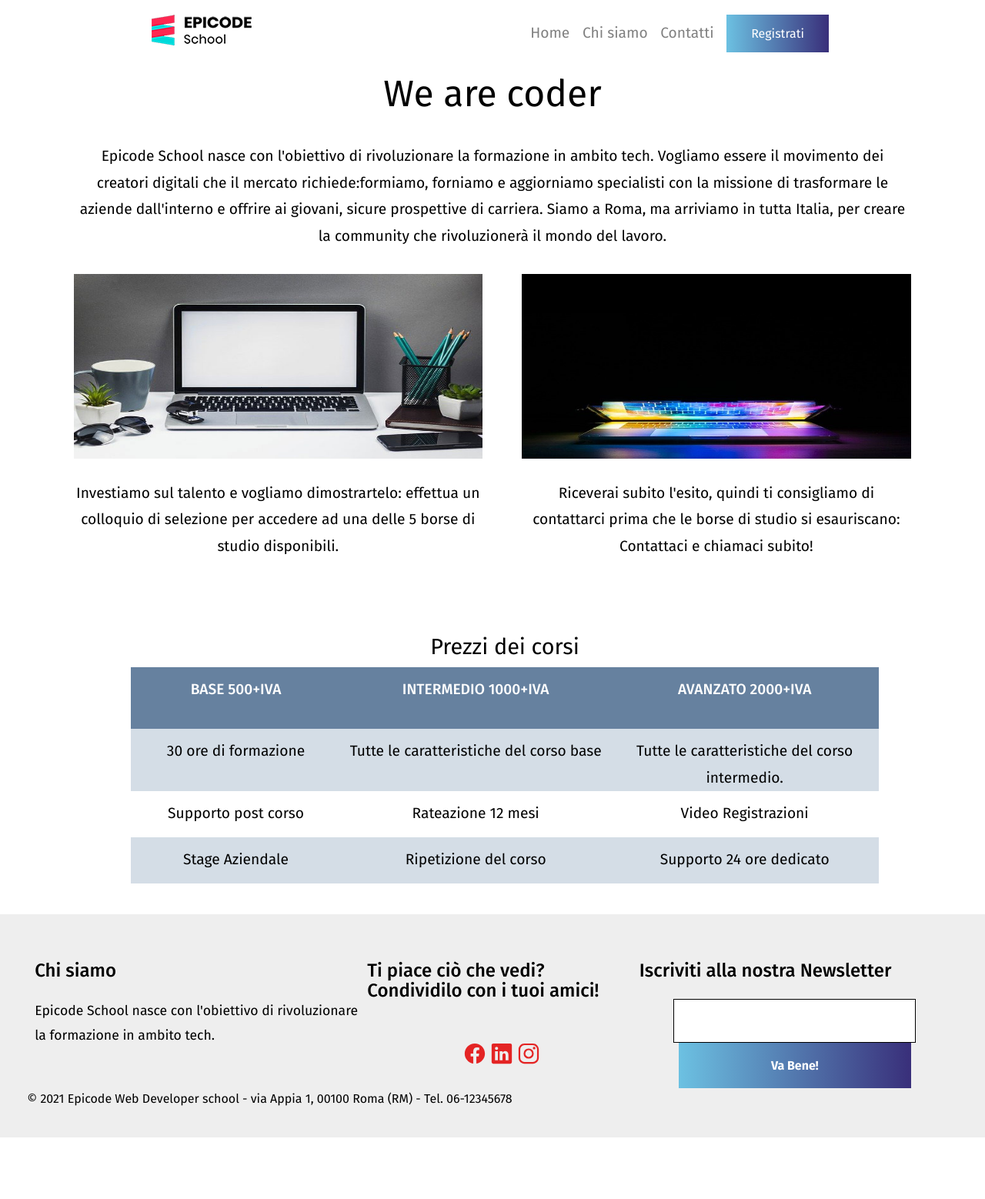
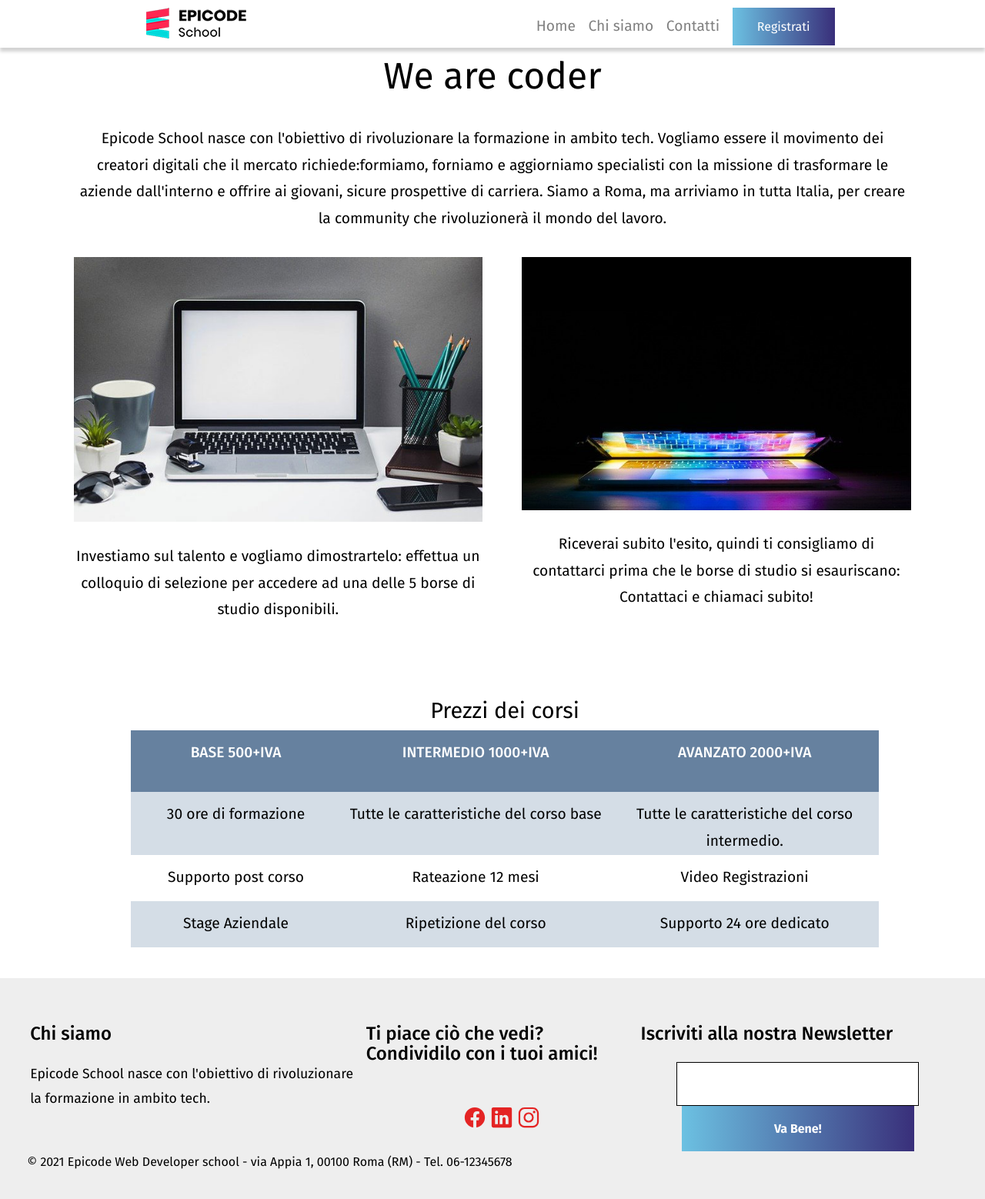
Before and after one commit to GiuseRoma95/esercizio10Ex, a plain HTML site: page ESERCIZIO EX/start/chi-siamo.html in a window 1280 px wide. Shown: the whole page at 77% size. Before the commit the page ends 1478 px from the top, so only its background shows below. Drawn offline with nearby package versions, Linux system fonts and the light colour scheme.

Commit message:
Piccole modifiche di grafica

```diff
--- a/ESERCIZIO EX/start/assets/css/stilechisiamo.css
+++ b/ESERCIZIO EX/start/assets/css/stilechisiamo.css
@@ -52,7 +52,9 @@ nav ion-icon {
 nav {
   display: flex;
   justify-content: space-between;
-  margin: 1em;
+  padding: 10px 4px 0px 4px;
+  margin: 0 0 0.3em 0;
+  box-shadow: 0 5px 4px #d3d3d3;
 }
 
 a {
@@ -175,7 +177,9 @@ footer h2 {
     display: none;
   }
 
-  .table2 {display: none;}
+  .table2 {
+    display: none;
+  }
 }
 
 @media screen and (min-width: 768px) {
@@ -186,16 +190,10 @@ footer h2 {
   nav {
     display: flex;
     flex-wrap: nowrap;
-
   }
 
   .contatti {
     display: flex;
-    flex-wrap: nowrap;
-    align-content: space-between;
-    flex-direction: row;
-    justify-content: space-between;
-    padding: 0 1vh;
   }
 
   h3 {
@@ -206,39 +204,57 @@ footer h2 {
     padding: 0 2px 0 2px;
   }
 
-  .immagini {display: flex;
-  justify-content: space-between;
-  gap: 4vw;}
-
-  .img1, .img2 {height: 25vh;
+  .immagini {
+    display: flex;
+    justify-content: space-between;
+    gap: 4vw;
   }
 
-  .table1 {display: none;}
+  .img1,
+  .img2 {
+    height: 20%;
+  }
 
-  .blu_space { background-color: #66819f;
+  .table1 {
+    display: none;
+  }
+
+  .blu_space {
+    background-color: #66819f;
     font-weight: 500;
     color: white;
   }
 
-  .table2 {margin-right: 5vw;}
-  .table2 tr{font-size: 1.2rem;}
+  .table2 {
+    margin-right: 5vw;
+  }
+  .table2 tr {
+    font-size: 1.2rem;
+  }
 
   .table2 th {
-  padding-top: 20px;}
+    padding-top: 20px;
+  }
 
   @media screen and (min-width: 1024px) {
-    .img1, .img2 {height: 30vh;
+    .img1,
+    .img2 {
+      height: 20%;
     }
 
-    main{
-  margin: 0 5em;}
+    main {
+      margin: 0 5em;
+    }
 
-  .table2 {
-    margin: 0 8em;
-  }
+    .table2 {
+      margin: 0 8em;
+    }
 
-  .table2 th, .table2 td {text-align: center;
-  padding-top: 12px;}
+    .table2 th,
+    .table2 td {
+      text-align: center;
+      padding-top: 12px;
+    }
   }
 
   nav {
@@ -246,5 +262,4 @@ footer h2 {
     flex-wrap: nowrap;
     justify-content: space-around;
   }
-
 }
--- a/ESERCIZIO EX/start/assets/css/stilecontatti.css
+++ b/ESERCIZIO EX/start/assets/css/stilecontatti.css
@@ -50,7 +50,9 @@ nav ion-icon {
 nav {
   display: flex;
   justify-content: space-between;
-  margin: 1em;
+  padding: 10px 4px 0px 4px;
+  margin: 0 0 0.3em 0;
+  box-shadow: 0 5px 4px #d3d3d3;
 }
 
 a {
@@ -86,28 +88,38 @@ button:hover {
 
 /*MAIN*/
 
-.h2_first {padding-bottom: 10px;}
+.h2_first {
+  padding-bottom: 10px;
+}
 
-#areainp {display: flex;
+#areainp {
+  display: flex;
   flex-direction: column;
   justify-content: center;
   height: 30vh;
 }
 
-input {padding: 10px 10px ;
+input {
+  padding: 10px 10px;
   margin: 8px 8px;
-font-family: "Fira Sans", sans-serif;}
+  font-family: "Fira Sans", sans-serif;
+}
 
-textarea {margin: 8px;
+textarea {
+  margin: 8px;
   font-family: "Fira Sans", sans-serif;
-padding: 18px 20px;}
+  padding: 18px 20px;
+}
 
-.sendbut {margin: 0 80px;
+.sendbut {
+  margin: 0 80px;
   font-family: "Fira Sans", sans-serif;
   font-weight: 400;
 }
 
-.h2_second {padding: 30px 0 20px 0;}
+.h2_second {
+  padding: 30px 0 20px 0;
+}
 /* FOOTER */
 
 .social_icon ion-icon {
@@ -128,6 +140,8 @@ footer {
   display: flex;
   flex-wrap: wrap;
   align-content: center;
+  flex-direction: column;
+  gap: 5px;
 }
 
 footer input {
@@ -176,44 +190,46 @@ footer h2 {
   }
   .contatti {
     display: flex;
-    flex-wrap: nowrap;
-    align-content: space-between;
-    flex-direction: row;
-    justify-content: space-between;
-    padding: 0 1vh;
   }
 
   h3 {
     font-size: 1rem;
   }
 
-  .all {display: flex;
-    flex-direction: row;}
+  .all {
+    display: flex;
+    flex-direction: row;
+  }
 
-    #areainp {display: flex;
+  #areainp {
+    display: flex;
     flex-direction: column;
     justify-content: center;
     height: 30vh;
   }
 
-    input {padding: 10px 10px ;
+  input {
+    padding: 10px 10px;
     margin: 8px 8px;
-    font-family: "Fira Sans", sans-serif;}
+    font-family: "Fira Sans", sans-serif;
+  }
 
-    textarea {margin: 8px;
+  textarea {
+    margin: 8px;
     font-family: "Fira Sans", sans-serif;
-    padding: 18px 20px;}
+    padding: 18px 20px;
+  }
 
-      .sendbut {margin: 10px 80px;
+  .sendbut {
+    margin: 10px 80px;
     padding: 20px 0px;
     font-family: "Fira Sans", sans-serif;
     font-weight: 400;
   }
-
-
 }
 
-@media screen and (min-width: 1024px) {footer div {
+@media screen and (min-width: 1024px) {
+  footer div {
     padding: 0 2px 0 2px;
   }
 
@@ -223,28 +239,38 @@ nav {
     justify-content: space-around;
   }
 
-.all {display: flex;
+  .all {
+    display: flex;
     flex-direction: row;
-    align-items: baseline;}
+    align-items: baseline;
+  }
 
-  #areainp {display: flex;
+  #areainp {
+    display: flex;
     flex-direction: column;
     justify-content: center;
     height: 30vh;
-    width: 500px;
+    width: 40%;
   }
 
-  .second_part {width: 400px;}
+  .second_part {
+    width: 60%;
+  }
 
-  input {padding: 10px 10px ;
+  input {
+    padding: 10px 10px;
     margin: 8px 8px;
-  font-family: "Fira Sans", sans-serif;}
+    font-family: "Fira Sans", sans-serif;
+  }
 
-  textarea {margin: 8px;
+  textarea {
+    margin: 8px;
     font-family: "Fira Sans", sans-serif;
-  padding: 30px 20px;}
+    padding: 32px 20px;
+  }
 
-    .sendbut {margin: 10px 80px;
+  .sendbut {
+    margin: 10px 80px;
     padding: 20px 0px;
     font-family: "Fira Sans", sans-serif;
     font-weight: 400;
--- a/ESERCIZIO EX/start/assets/css/stileindex.css
+++ b/ESERCIZIO EX/start/assets/css/stileindex.css
@@ -51,7 +51,9 @@ nav ion-icon {
 nav {
   display: flex;
   justify-content: space-between;
-  margin: 1em;
+  padding: 10px 4px 0px 4px;
+  margin: 0 0 0.3em 0;
+  box-shadow: 0 5px 4px #d3d3d3;
 }
 
 a {
@@ -95,10 +97,11 @@ button {
 }
 
 button:hover {
-  box-shadow: 0px 1px 8px 5px black;
+  box-shadow: 0px 1px 8px 5px #d3d3d3;
   transition: 0.8s;
   transform: scale(1.1);
 }
+
 /*MAIN*/
 .first_title {
   padding: 0.5em 0em 0.5em;
@@ -124,8 +127,8 @@ button:hover {
 }
 
 .notebook {
-  height: 40vh;
-  width: 70vw;
+  height: 40%;
+  width: 70%;
   margin-top: 3vh;
   margin-bottom: 3vh;
   padding: auto 0;
@@ -142,8 +145,16 @@ button:hover {
   font-size: 2rem;
 }
 
+article ion-icon {
+  max-width: 30%;
+}
+
 .social_icon ion-icon {
   font-size: 30px;
+}
+
+.part2 ion-icon {
+  font-size: 135%;
 }
 
 h3 {
@@ -253,12 +264,15 @@ footer h2 {
     font-size: 15px;
   }
   .notebook {
-    height: 40vh;
-    width: 50%;
+    height: 40%;
+    width: 30%;
   }
 
   #nb_section {
     display: flex;
+    justify-content: center;
+    flex-direction: row;
+    align-items: center;
   }
 
   .part2 {
@@ -287,11 +301,6 @@ footer h2 {
 
   .contatti {
     display: flex;
-    flex-wrap: nowrap;
-    align-content: space-between;
-    flex-direction: row;
-    justify-content: space-between;
-    padding: 0 1vh;
   }
 
   h3 {
@@ -322,8 +331,8 @@ footer h2 {
   }
 
   .notebook {
-    height: 50vh;
-    width: 40%;
+    height: 5%;
+    width: 30%;
   }
 
   #nb_section {
--- a/ESERCIZIO EX/start/chi-siamo.html
+++ b/ESERCIZIO EX/start/chi-siamo.html
@@ -19,8 +19,8 @@
     <div class="list">
       <ul>
         <a href="./index.html"><li>Home</li></a>
-        <a href="./index.html"><li>Chi siamo</li></a>
-        <a href="./index.html"><li>Contatti</li></a>
+        <a href="./chi-siamo.html"><li>Chi siamo</li></a>
+        <a href="./contatti.html"><li>Contatti</li></a>
         <li><button>Registrati</button></li>
       </ul>
     </div>
```
Also changed, not shown: ESERCIZIO EX/start/contatti.html (+2 -2 lines), ESERCIZIO EX/start/index.html (+3 -3 lines). Lines whose indentation alone changed are shown as unchanged.
